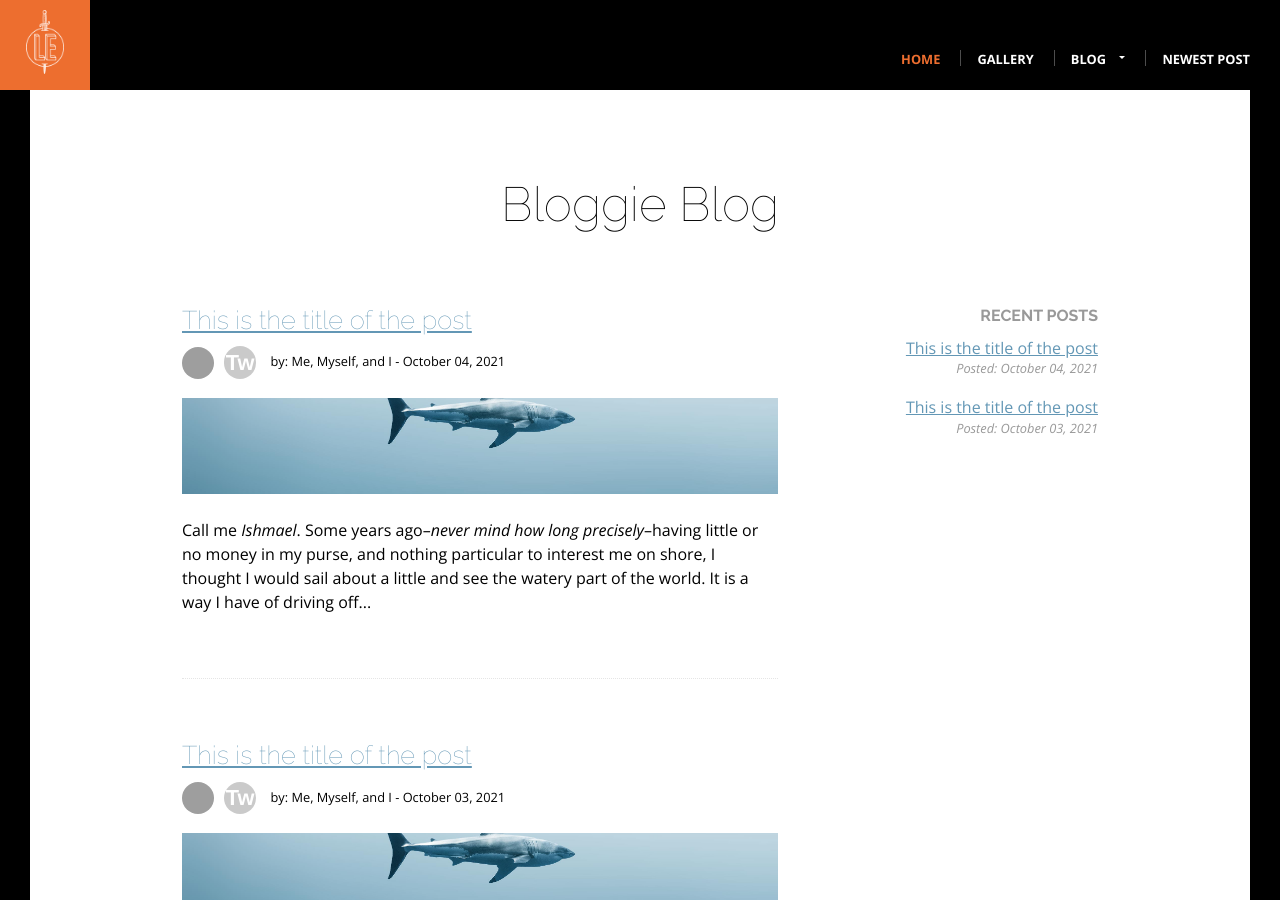
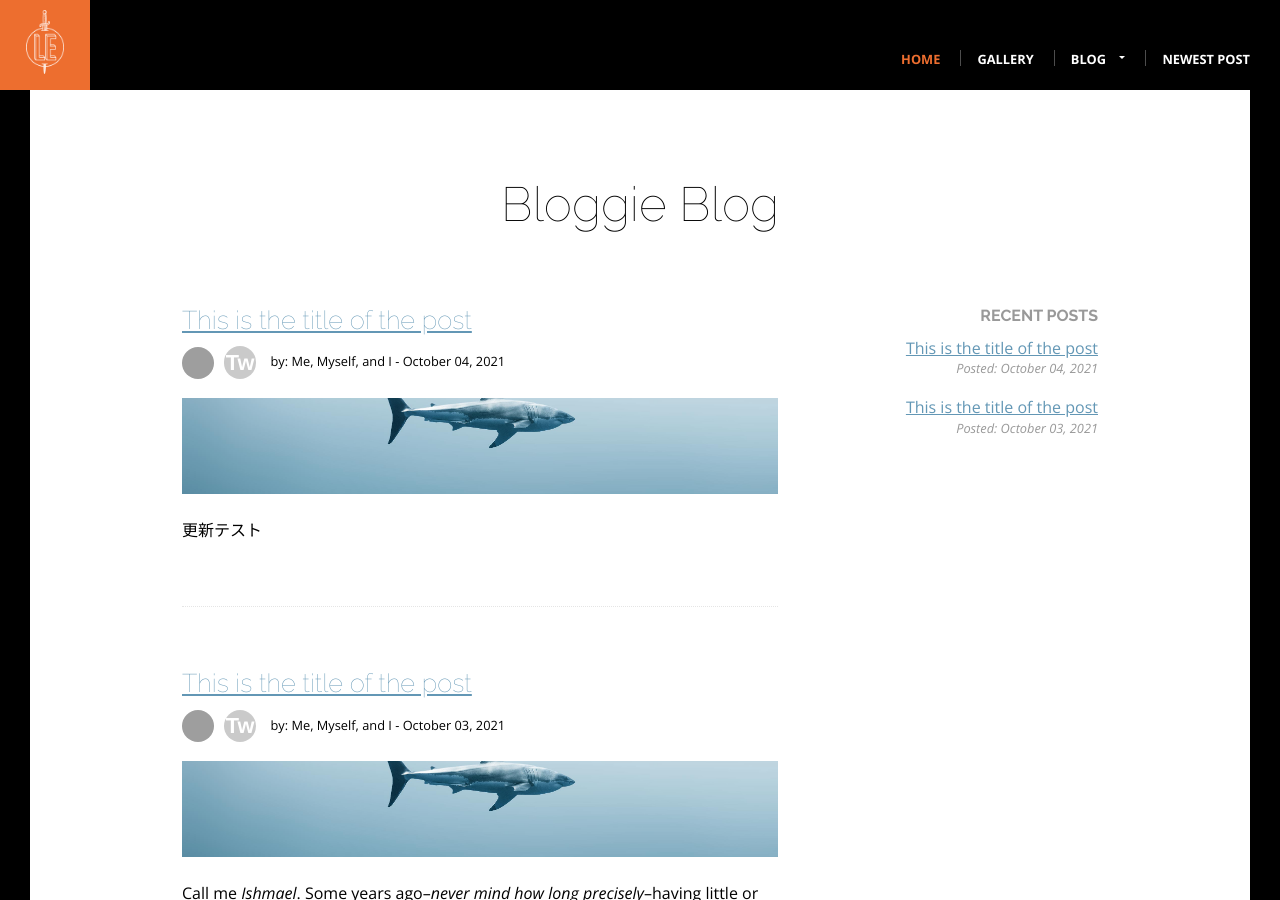
Before and after one commit to rakuda-san-desu/rakuda-san-desu.github.io, a Jekyll site: the page built from blog/index.html, in a window 1280 px wide and 900 px high. Built offline with Jekyll 4.4.1, drawn with Linux system fonts in a browser that asks for light colours; nearby versions of some CDN libraries; some web fonts are replaced; grey boxes are pictures that could not be loaded.

Commit message:
投稿に更新テストを追加

```diff
--- a/_posts/2021-10-04-title-of-second-post.md
+++ b/_posts/2021-10-04-title-of-second-post.md
@@ -7,6 +7,8 @@ authorTwitter: https://twitter.com/mhartl
 gravatar: https://gravatar.com/avatar/ffda7d145b83c4b118f982401f962ca6?s=150
 postFooter: Additional information, and maybe a <a href="#">link or two</a>
 ---
+
+更新テスト
 
 Call me *Ishmael*. Some years ago–*never mind how long
 precisely*–having little or no money in my purse, and nothing
```
